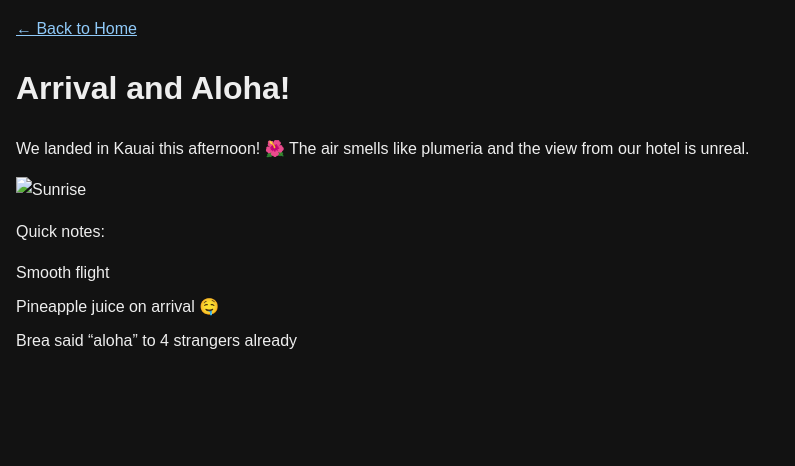
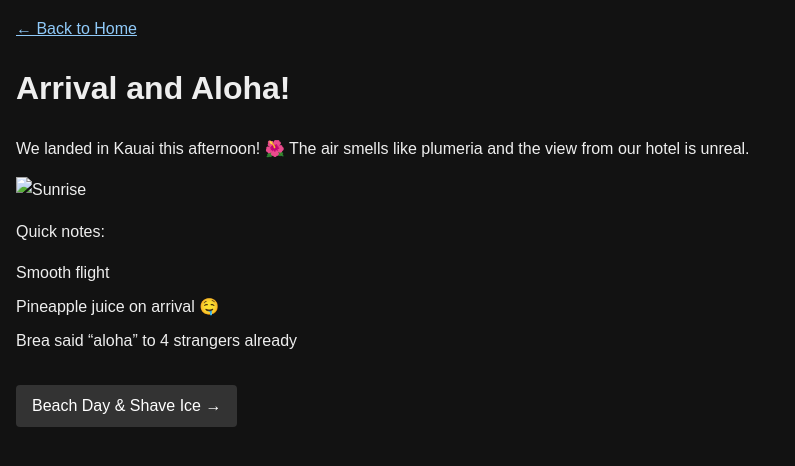
Before and after one commit to EEScott/eescott.github.io, a Jekyll site: the page built from hawaii-trip-blog/_posts/2025-07-24-first-day.md, in a window 1280 px wide. Shown: the top 466 px of the page, without its empty margins (0-795 px from the left). Built offline with Jekyll 4.4.1, drawn with Linux system fonts in a browser that asks for light colours.

Commit message:
Add previous and next navigation to posts

```diff
--- a/hawaii-trip-blog/_layouts/post.html
+++ b/hawaii-trip-blog/_layouts/post.html
@@ -10,6 +10,14 @@
     <main>
       <h1>{{ page.title }}</h1>
       <article>{{ content }}</article>
+      <nav class="post-nav">
+        {% if page.previous %}
+          <a class="prev" href="{{ page.previous.url }}">&larr; {{ page.previous.title }}</a>
+        {% endif %}
+        {% if page.next %}
+          <a class="next" href="{{ page.next.url }}">{{ page.next.title }} &rarr;</a>
+        {% endif %}
+      </nav>
     </main>
   </body>
 </html>
--- a/hawaii-trip-blog/assets/css/style.css
+++ b/hawaii-trip-blog/assets/css/style.css
@@ -10,3 +10,21 @@ a { color: #90caf9; }
 img { max-width: 100%; height: auto; }
 ul { list-style: none; padding: 0; }
 li { margin-bottom: 0.5em; }
+
+.post-nav {
+  display: flex;
+  justify-content: space-between;
+  margin-top: 2em;
+}
+
+.post-nav a {
+  color: #fff;
+  background-color: #333;
+  padding: 0.5em 1em;
+  text-decoration: none;
+  border-radius: 4px;
+}
+
+.post-nav a:hover {
+  background-color: #444;
+}
```
